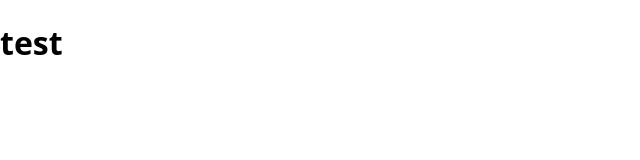
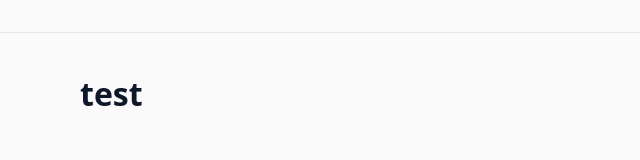
Before and after one commit to EbbGithub08/ebb_rocks, a website built with Vite: page index.html in a window 1280 px wide. Shown: the top 160 px of the page, without its empty margins (0-640 px from the left). Built offline with nearby package versions, Linux system fonts and the light colour scheme.

Commit message:
Ready for utvikling

```diff
--- a/index.html
+++ b/index.html
@@ -11,7 +11,14 @@
     <link rel="apple-touch-icon" href="/img/weavermask.png" />
   </head>
   <body>
-    <h1>test</h1>
+    <a class="skip-link" href="#main">Skip to content</a>
+    <div id="app" class="layout">
+      <header class="site-header" role="banner"></header>
+      <main id="main" class="site-main" role="main">
+        <h1>test</h1>
+      </main>
+      <footer class="site-footer" role="contentinfo"></footer>
+    </div>
     <script type="module" src="/src/main.js"></script>
   </body>
 </html>
--- a/src/style.css
+++ b/src/style.css
@@ -1,9 +1,5 @@
-:root {
-  color-scheme: light dark;
-}
-
-body {
-  margin: 0;
-  min-height: 100vh;
-  font-family: system-ui, sans-serif;
-}
+/* Entry stylesheet — import order: tokens → base → layout → components. */
+@import "./styles/tokens.css";
+@import "./styles/base.css";
+@import "./styles/layout.css";
+@import "./styles/components.css";
--- /dev/null
+++ b/src/styles/base.css
@@ -0,0 +1,47 @@
+*,
+*::before,
+*::after {
+  box-sizing: border-box;
+}
+
+html {
+  -webkit-text-size-adjust: 100%;
+}
+
+body {
+  margin: 0;
+  min-height: 100vh;
+  font-family: var(--font-sans);
+  font-size: 1rem;
+  line-height: 1.5;
+  color: var(--color-text);
+  background-color: var(--color-bg);
+}
+
+.skip-link {
+  position: absolute;
+  left: var(--space-md);
+  top: var(--space-md);
+  z-index: 10;
+  padding: var(--space-sm) var(--space-md);
+  background: var(--color-surface);
+  color: var(--color-text);
+  border-radius: var(--radius-sm);
+  box-shadow: var(--shadow-sm);
+  text-decoration: none;
+  transform: translateY(-150%);
+  transition: transform 0.15s ease;
+}
+
+.skip-link:focus {
+  transform: translateY(0);
+  outline: 2px solid var(--color-accent);
+  outline-offset: 2px;
+}
+
+img,
+picture,
+video {
+  max-width: 100%;
+  height: auto;
+}
--- /dev/null
+++ b/src/styles/components.css
@@ -0,0 +1,11 @@
+/* Reusable UI blocks (cards, nav, buttons). Add rules as you build. */
+
+.site-header {
+  border-bottom: 1px solid light-dark(rgb(0 0 0 / 0.08), rgb(255 255 255 / 0.08));
+}
+
+.site-footer {
+  border-top: 1px solid light-dark(rgb(0 0 0 / 0.08), rgb(255 255 255 / 0.08));
+  color: var(--color-text-muted);
+  font-size: 0.875rem;
+}
--- /dev/null
+++ b/src/styles/layout.css
@@ -0,0 +1,19 @@
+/* Page shell — grid/flex for header / main / footer. */
+.layout {
+  min-height: 100vh;
+  display: flex;
+  flex-direction: column;
+}
+
+.site-main {
+  flex: 1;
+  width: 100%;
+  max-width: 72rem;
+  margin-inline: auto;
+  padding: var(--space-md);
+}
+
+.site-header,
+.site-footer {
+  padding: var(--space-md);
+}
--- /dev/null
+++ b/src/styles/tokens.css
@@ -0,0 +1,24 @@
+/* Design tokens — change colors, type scale, and spacing here. */
+:root {
+  color-scheme: light dark;
+
+  --color-bg: light-dark(#fafafa, #0f172a);
+  --color-surface: light-dark(#ffffff, #1e293b);
+  --color-text: light-dark(#0f172a, #f1f5f9);
+  --color-text-muted: light-dark(#64748b, #94a3b8);
+  --color-accent: light-dark(#2563eb, #60a5fa);
+
+  --font-sans: system-ui, -apple-system, "Segoe UI", Roboto, sans-serif;
+  --font-mono: ui-monospace, "Cascadia Code", "Source Code Pro", monospace;
+
+  --space-xs: 0.25rem;
+  --space-sm: 0.5rem;
+  --space-md: 1rem;
+  --space-lg: 1.5rem;
+  --space-xl: 2rem;
+
+  --radius-sm: 0.375rem;
+  --radius-md: 0.5rem;
+
+  --shadow-sm: 0 1px 2px rgb(0 0 0 / 0.06);
+}
```
Also changed, not shown: templates/base.html (renamed from base.html, +7 -3 lines).
